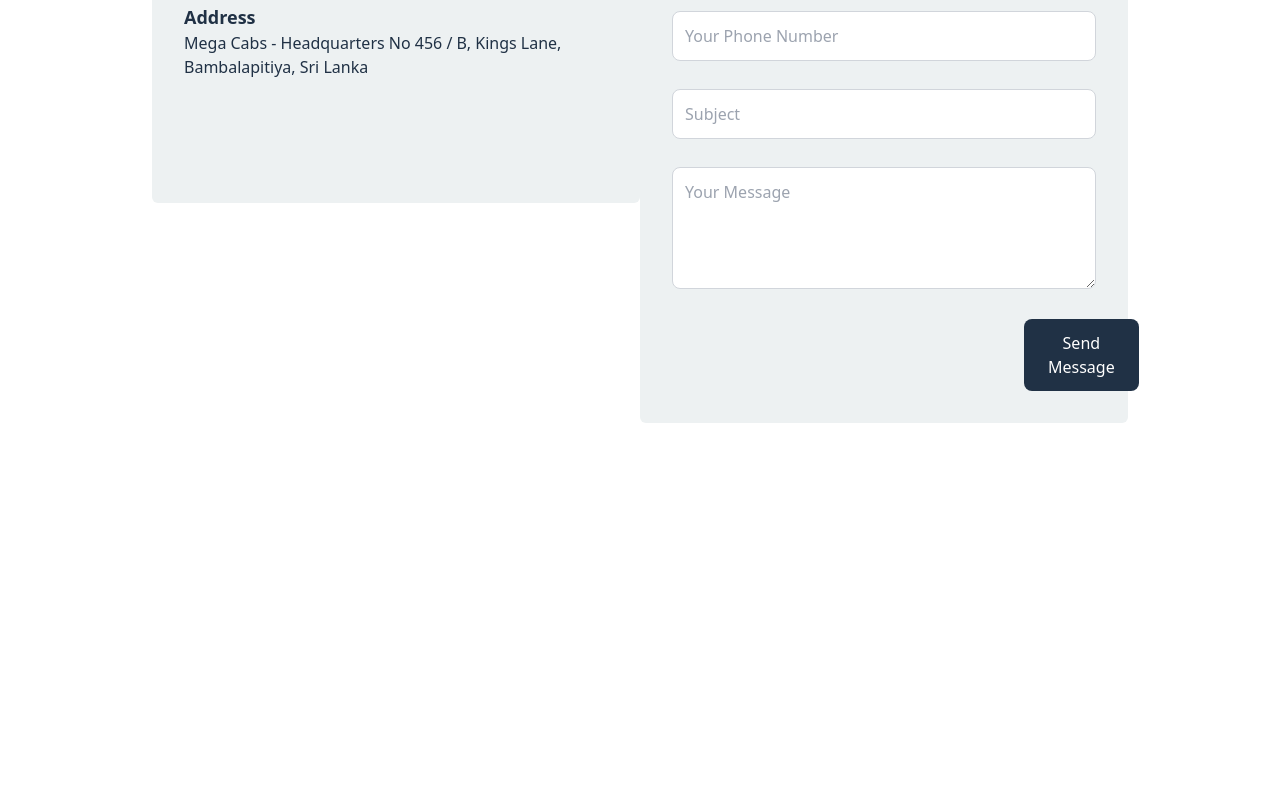
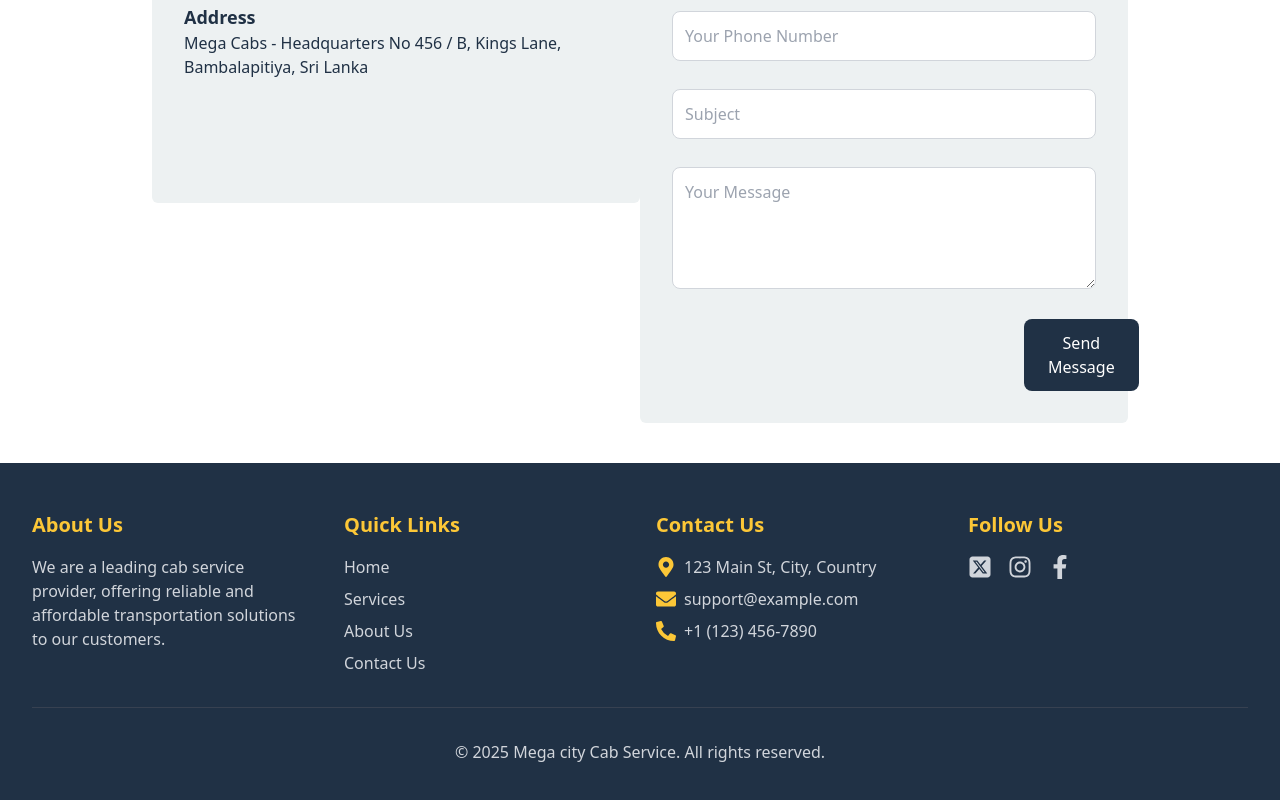
Before and after one commit to idlakshan/Mega-City-Cab-Frontend, a React (Vite) app: page / in a window 1280 px wide. Shown: the part 2961-3761 px from the top of the page. Before the commit the page ends 3384 px from the top, so only its background shows below. Built offline with nearby package versions, Linux system fonts and the light colour scheme.

Commit message:
feat: add footer

```diff
--- a/src/App.jsx
+++ b/src/App.jsx
@@ -3,6 +3,7 @@ import { Outlet } from 'react-router-dom';
 import './App.css'
 import Navbar from './components/Navbar'
 import "remixicon/fonts/remixicon.css";
+import Footer from './components/Footer';
 
 
 
@@ -13,7 +14,7 @@ function App() {
     <>
     <Navbar/>
     <Outlet/>
-
+    <Footer/>
     </>
   )
 }
--- /dev/null
+++ b/src/components/Footer.jsx
@@ -0,0 +1,94 @@
+import { FaInstagram, FaFacebookF, FaMapMarkerAlt, FaEnvelope, FaPhoneAlt } from 'react-icons/fa';
+import { FaSquareXTwitter } from "react-icons/fa6";
+
+const Footer = () => {
+    return (
+        <footer className='w-full bg-[#203145] text-white py-12 mt-10'>
+            <div className='max-w-7xl mx-auto px-4 sm:px-6 lg:px-8'>
+                <div className='grid grid-cols-1 md:grid-cols-4 gap-8'>
+
+                    <div>
+                        <h3 className='text-xl font-bold mb-4 text-[#FCC737]'>About Us</h3>
+                        <p className='text-gray-300'>
+                            We are a leading cab service provider, offering reliable and affordable transportation solutions to our customers.
+                        </p>
+                    </div>
+
+
+                    <div>
+                        <h3 className='text-xl font-bold mb-4 text-[#FCC737]'>Quick Links</h3>
+                        <ul className='space-y-2'>
+                            <li>
+                                <a href='#' className='text-gray-300 hover:text-[#FCC737] transition-colors duration-300'>
+                                    Home
+                                </a>
+                            </li>
+                            <li>
+                                <a href='#' className='text-gray-300 hover:text-[#FCC737] transition-colors duration-300'>
+                                    Services
+                                </a>
+                            </li>
+                            <li>
+                                <a href='#' className='text-gray-300 hover:text-[#FCC737] transition-colors duration-300'>
+                                    About Us
+                                </a>
+                            </li>
+                            <li>
+                                <a href='#' className='text-gray-300 hover:text-[#FCC737] transition-colors duration-300'>
+                                    Contact Us
+                                </a>
+                            </li>
+                        </ul>
+                    </div>
+
+
+                    <div>
+                        <h3 className='text-xl font-bold mb-4 text-[#FCC737]'>Contact Us</h3>
+                        <ul className='space-y-2 text-gray-300'>
+
+                            <li className='flex items-center space-x-2'>
+                                <FaMapMarkerAlt className='h-5 w-5 text-[#FCC737]' />
+                                <span>123 Main St, City, Country</span>
+                            </li>
+
+                            <li className='flex items-center space-x-2'>
+                                <FaEnvelope className='h-5 w-5 text-[#FCC737]' />
+                                <span>support@example.com</span>
+                            </li>
+
+                            <li className='flex items-center space-x-2'>
+                                <FaPhoneAlt className='h-5 w-5 text-[#FCC737]' />
+                                <span>+1 (123) 456-7890</span>
+                            </li>
+                        </ul>
+                    </div>
+
+
+                    <div>
+                        <h3 className='text-xl font-bold mb-4 text-[#FCC737]'>Follow Us</h3>
+                        <div className='flex space-x-4'>
+
+                            <a href='#' className='text-gray-300 hover:text-[#FCC737] transition-colors duration-300'>
+                                <FaSquareXTwitter className='h-6 w-6' />
+                            </a>
+
+                            <a href='#' className='text-gray-300 hover:text-[#FCC737] transition-colors duration-300'>
+                                <FaInstagram className='h-6 w-6' />
+                            </a>
+
+                            <a href='#' className='text-gray-300 hover:text-[#FCC737] transition-colors duration-300'>
+                                <FaFacebookF className='h-6 w-6' />
+                            </a>
+                        </div>
+                    </div>
+                </div>
+
+                <div className='border-t border-gray-700 mt-8 pt-8 text-center text-gray-300'>
+                    <p>&copy; {new Date().getFullYear()} Mega city Cab Service. All rights reserved.</p>
+                </div>
+            </div>
+        </footer>
+    );
+};
+
+export default Footer;
```
